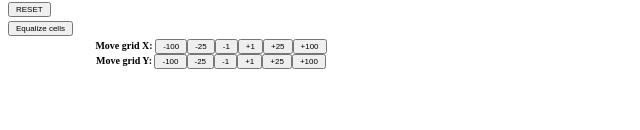
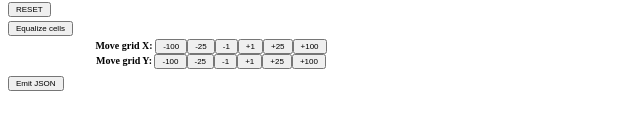
Before and after one commit to SpeciesFileGroup/sled, a Vue app: page / in a window 1280 px wide. Shown: the part 234-364 px from the top of the page, without its empty margins (0-640 px from the left). Built offline with nearby package versions, Linux system fonts and the light colour scheme.

Commit message:
#9 Button to present JSON of cells between the calls table and the image overlay.

```diff
--- a/src/App.vue
+++ b/src/App.vue
@@ -102,6 +102,12 @@
         </tbody>
       </table>
     </div>
+    <div>
+      <input type="button" @click="generateJSON()" value="Emit JSON"/>
+      <pre>
+        {{ cellsJSON }}
+      </pre>
+    </div>
     <div id="svg_container">
       <svg-component
         v-if="saveImageData"
@@ -158,6 +164,7 @@ export default {
       old_height: 0,
       xlt: undefined,
       scale: 8.0,
+      cellsJSON: "",
     }
   },
   watch: {
@@ -276,6 +283,9 @@ export default {
         }
       }
     },
+    generateJSON() {
+      this.cellsJSON = JSON.stringify(this.cells)
+    },
     getImage (event) {
       let files = event.target.files
       let that = this
```
